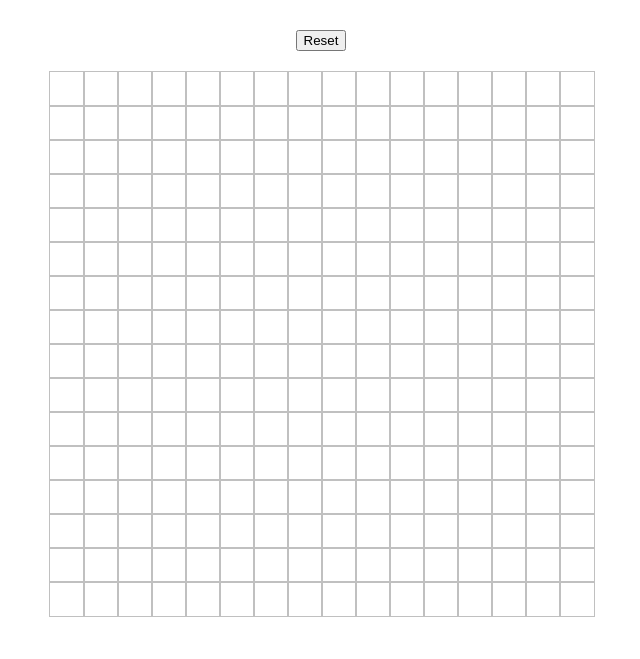
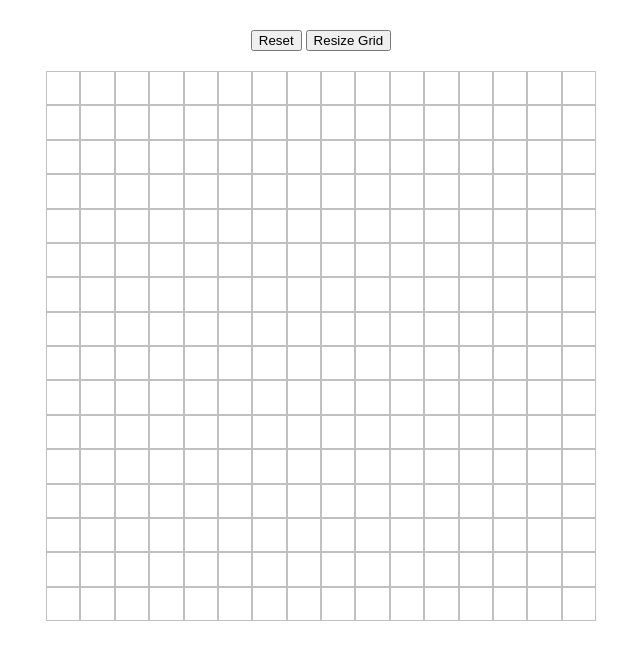
Before and after one commit to jessiejalca/etch-a-sketch, a plain HTML site: page index.html in a window 1280 px wide. Shown: the part 95-754 px from the top of the page, without its empty margins (319-959 px from the left). Drawn offline with Linux system fonts and the light colour scheme.

Commit message:
Replace hard numbers with variables and add comments

```diff
--- a/index.html
+++ b/index.html
@@ -8,6 +8,7 @@
         <h1>Etch-A-Sketch</h1>
         <div class="buttons">
             <button onclick="reset()">Reset</button>
+            <button onclick="newGrid()">Resize Grid</button>
         </div>
         <div class="container"></div>
         <script src="script.js"></script>
--- a/script.js
+++ b/script.js
@@ -1,13 +1,29 @@
 let container = document.querySelector('.container');
 let div;
+let maxSize = 550;
+let nCells = 16;
+let sizeOfCells;
+
+// Get the size of the grid cells
+function getSizeOfCells(maxSize, nCells) {
+    // Set up local version of variable so it doesn't
+    // get mixed up with the global version
+    let sizeOfCells;
+
+    sizeOfCells = maxSize / nCells;
+    sizeOfCells = sizeOfCells + 'px';
+    return sizeOfCells;
+}
 
 // Generating the drawing grid
-function makeGrid(x, y) {
+function makeGrid(nCells) {
+    sizeOfCells = getSizeOfCells(maxSize, nCells);
+
     container.style['grid-template'] =
-    `repeat(${x}, 34px) / repeat(${y}, 34px)`;
+    `repeat(${nCells}, ${sizeOfCells}) / repeat(${nCells}, ${sizeOfCells})`;
 
-    for (let i = 0; i < x; i++) {
-        for (let j = 0; j < y; j++) {
+    for (let i = 0; i < nCells; i++) {
+        for (let j = 0; j < nCells; j++) {
             div = document.createElement('div');
             div.classList.add('cell');
             container.appendChild(div);
@@ -15,20 +31,28 @@ function makeGrid(x, y) {
     }
 }
 
+// Changes the color of a cell when the mouse rolls over it
 function draw() {
     for (let i = 0; i < grid.length; i++) {
         grid[i].addEventListener('mouseover', function() {
-            grid[i].style.backgroundColor = '#000000';
+            grid[i].style.backgroundColor = '#000';
         });
     }
 }
 
+// Resets the color of the grid to white
 function reset() {
     for(let i = 0; i < grid.length; i++) {
-        grid[i].style.backgroundColor = '#FFF'
+        grid[i].style.backgroundColor = '#FFF';
     }
 }
 
-makeGrid(16, 16);
+// Creates a new grid with different sized cells based on user input
+function newGrid() {
+    nCells = prompt('Enter a number between 1 and 25');
+
+}
+
+makeGrid(nCells);
 let grid = document.querySelectorAll('.container > .cell');
 draw();
--- a/style.css
+++ b/style.css
@@ -4,8 +4,7 @@ h1 {
 }
 
 .buttons {
-    display: grid;
-    justify-content: center;
+    text-align: center;
     padding-bottom: 20px;
 }
 
@@ -18,6 +17,5 @@ h1 {
 .cell {
     display: flex;
     border: .2px solid silver;
-    height: 34px;
-    width: 34px;
+    background-color: #FFF;
 }
```
